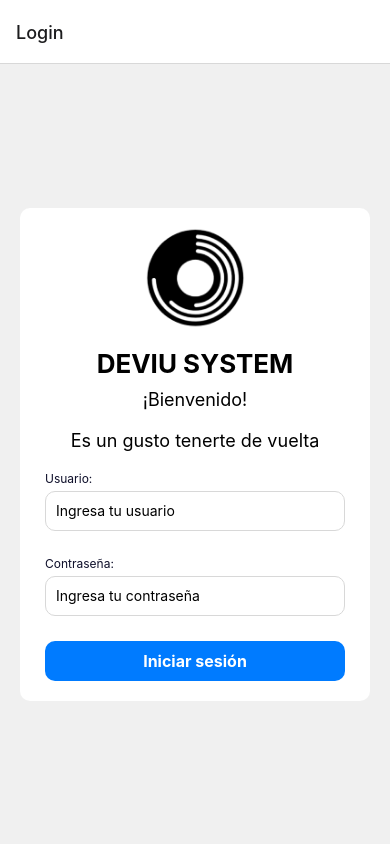
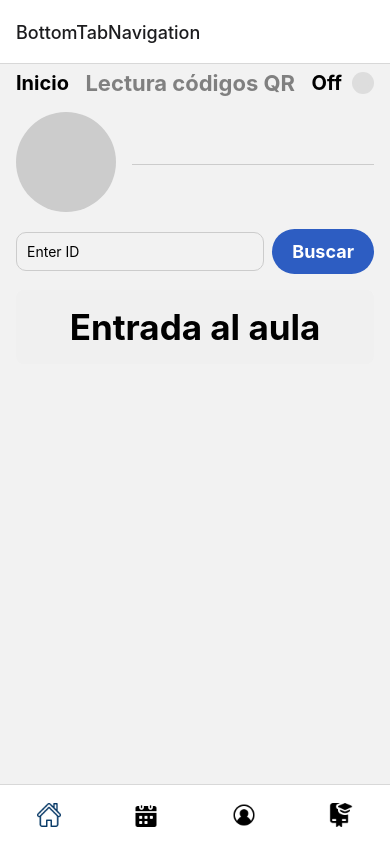
Before and after one commit to Snnat19/ValinyMovil, a React Native app in the folder qr-attendance-app/: screen /Home in a window 390 px wide. Built offline with nearby package versions, Linux system fonts and the light colour scheme.

Commit message:
(Front-End): HomeScreen validacion numeros y estilos

```diff
--- a/qr-attendance-app/App.tsx
+++ b/qr-attendance-app/App.tsx
@@ -13,7 +13,7 @@
     <UserProvider>
       <NavigationContainer>
         <Stack.Navigator>
-          {<Stack.Screen name="Login" component={Login} />}
+          {/*{<Stack.Screen name="Login" component={Login} />}*/}
           <Stack.Screen name="BottomTabNavigation" component={BottomTabNavigation} />
         </Stack.Navigator>
       </NavigationContainer>
--- a/qr-attendance-app/package.json
+++ b/qr-attendance-app/package.json
@@ -16,7 +16,7 @@
     "axios": "^1.7.2",
     "expo": "~51.0.12",
     "expo-barcode-scanner": "~13.0.1",
-    "expo-camera": "^15.0.10",
+    "expo-camera": "^15.0.11",
     "expo-file-system": "^17.0.1",
     "expo-print": "^13.0.1",
     "expo-sharing": "^12.0.1",
--- a/qr-attendance-app/src/screen/Main/CoursesScreen.tsx
+++ b/qr-attendance-app/src/screen/Main/CoursesScreen.tsx
@@ -19,7 +19,7 @@
     const fetchData = async () => {
       try {
 
-        const response = await fetch('http://192.168.20.23:3000/api/estudiantes');
+        const response = await fetch('http://192.168.101.85:3000/api/estudiantes');
         const data = await response.json();
         setStudents(data.data);
       } catch (error) {
--- a/qr-attendance-app/src/screen/Main/HomeScreen.tsx
+++ b/qr-attendance-app/src/screen/Main/HomeScreen.tsx
@@ -48,7 +48,7 @@
         body: JSON.stringify(newData),
       };
 
-      const updateResponse = await fetch(`http://192.168.20.23:3000/api/estudiantes/${id}`, options);
+      const updateResponse = await fetch(`http://192.168.101.85:3000/api/estudiantes/${id}`, options);
       const updateData = await updateResponse.json();
 
       if (updateData.success) {
@@ -61,7 +61,7 @@
     }
 
     try {
-      const response = await fetch(`http://192.168.20.23:3000/api/estudiantes/${id}`);
+      const response = await fetch(`http://192.168.101.85:3000/api/estudiantes/${id}`);
       const data = await response.json();
       setStudent(data.data);
     } catch (error) {
@@ -88,12 +88,15 @@
       </View>
 
       <View style={styles.idInputContainer}>
-        <TextInput
-          value={id}
-          onChangeText={setId}
-          placeholder="Ingrese el ID"
-          style={styles.input}
-        />
+      <TextInput
+        value={id}
+        onChangeText={(text) => {
+        setId(text.replace(/[^0-9]/g, ''));
+        }}
+        placeholder="Enter ID"
+        style={styles.input}
+        keyboardType="numeric"
+      />
         <TouchableOpacity style={styles.customButton} onPress={handleSearch}>
           <Text style={styles.buttonText}>Buscar</Text>
         </TouchableOpacity>
@@ -115,12 +118,12 @@
           </View>
         ) : (
           student && (
-            <View>
-              <Text>{`Nombre: ${student.Nombres}`}</Text>
-              <Text>{`Documento: ${student.Documento}`}</Text>
-              <Text>{`Curso: ${student.Curso}`}</Text>
-              <Text>{`Registro: ${student.Registro}`}</Text>
-            </View>
+            <View style={styles.container2}>
+      <Text style={styles.info}>{`Nombre: ${student.Nombres}`}</Text>
+      <Text style={styles.info}>{`Documento: ${student.Documento}`}</Text>
+      <Text style={styles.info}>{`Curso: ${student.Curso}`}</Text>
+      <Text style={styles.info}>{`Registro: ${student.Registro}`}</Text>
+    </View>
           )
         )}
       </View>
--- a/qr-attendance-app/src/screen/Main/LoginScreen.jsx
+++ b/qr-attendance-app/src/screen/Main/LoginScreen.jsx
@@ -22,7 +22,7 @@
     };
 
     try {
-      const response = await fetch('http://192.168.20.23:3000/api/administradores/authenticate', options);
+      const response = await fetch('http://192.168.101.85:3000/api/administradores/authenticate', options);
       const userData = await response.json();
 
       if (userData.success) {
--- a/qr-attendance-app/src/screen/Main/ReportScreen.tsx
+++ b/qr-attendance-app/src/screen/Main/ReportScreen.tsx
@@ -19,7 +19,7 @@
   useEffect(() => {
     const fetchData = async () => {
       try {
-        const response = await fetch('http://192.168.20.23:3000/api/porcentajes/porcentaje_registros');
+        const response = await fetch('http://192.168.101.85:3000/api/porcentajes/porcentaje_registros');
         const data = await response.json();
         setStudents(data.data);
       } catch (error) {
--- a/qr-attendance-app/src/screen/Main/SpecifReportScreen.tsx
+++ b/qr-attendance-app/src/screen/Main/SpecifReportScreen.tsx
@@ -37,7 +37,7 @@
   useEffect(() => {
     const cargarEstudiantes = async () => {
       try {
-        const response = await axios.get('http://192.168.20.23:3000/api/estudiantes');
+        const response = await axios.get('http://192.168.101.85:3000/api/estudiantes');
 
         console.log('Datos de estudiantes:', response.data);
         setEstudiantes(response.data.data);
```
Also changed, not shown: 1 other file (tests, documents, lock files or other folders).
